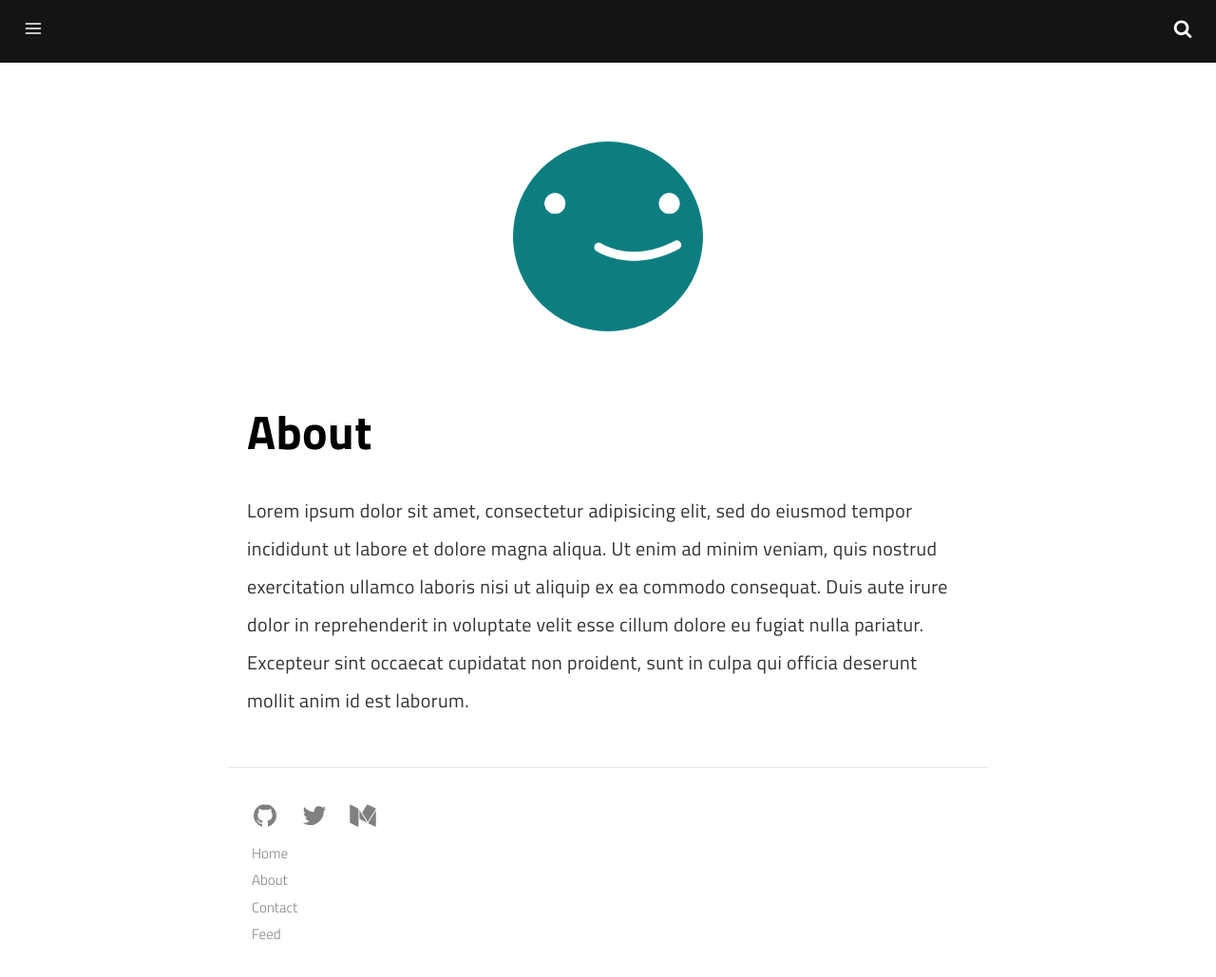
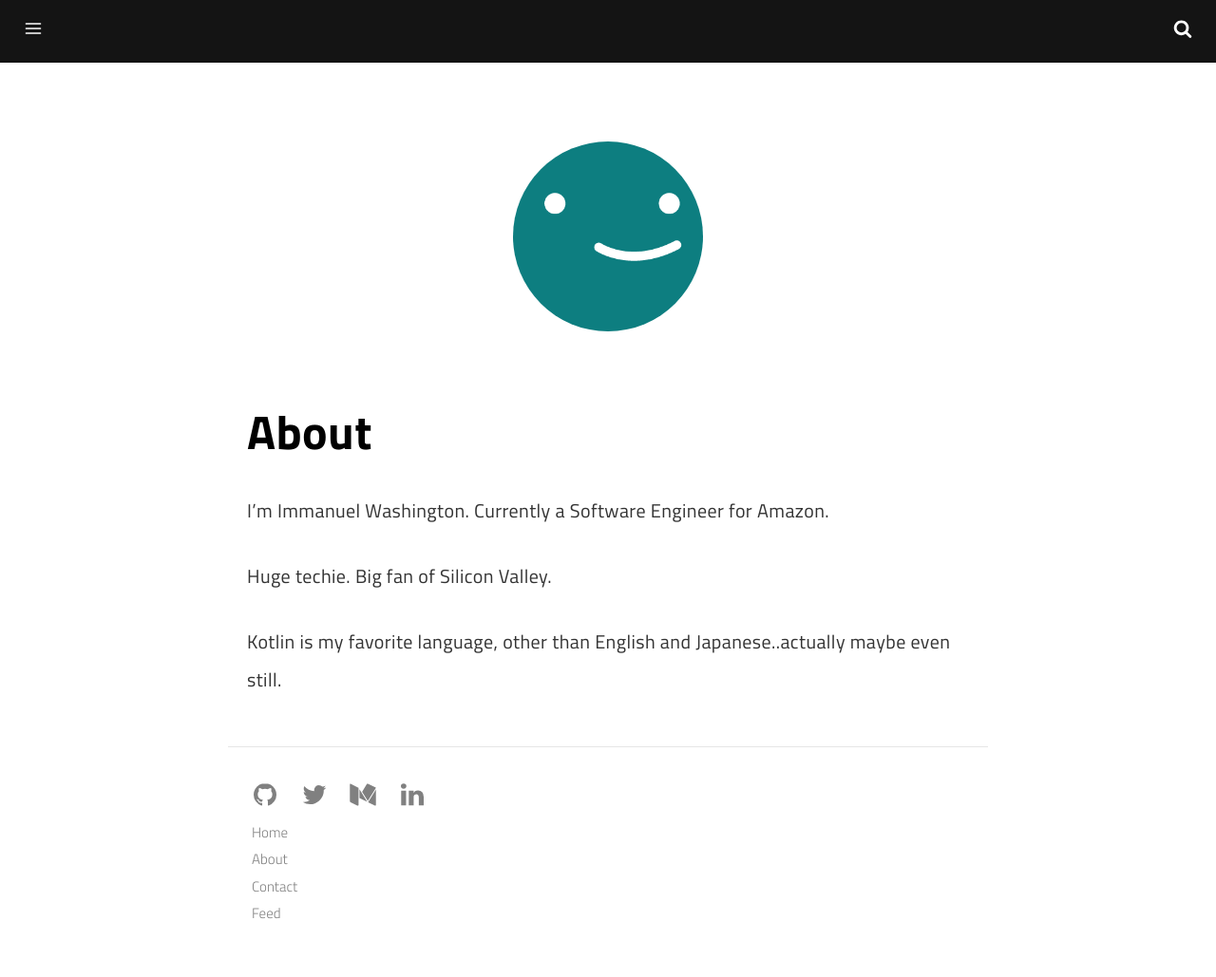
Before and after one commit to immanuelqrw/Seshat, a Jekyll site: the page built from pages/about.md, in a window 1280 px wide and 1029 px high. Shown: the whole window at 95% size. Built offline with Jekyll 4.4.1, drawn with Linux system fonts in a browser that asks for light colours; a script that is not in the unit is left out.

Commit message:
About and LinkedIn
- Added description to About page
- Added LinkedIn link

```diff
--- a/_config.yml
+++ b/_config.yml
@@ -37,6 +37,7 @@ menu:
 twitter_username: immanuelqrw
 github_username: immanuelqrw
 medium_username: ImmanuelQRW
+linkedin_username: iqrwashington
 
 # Posts Settings
 
--- a/pages/about.md
+++ b/pages/about.md
@@ -9,9 +9,8 @@ permalink: /about/
 
 # About
 
-Lorem ipsum dolor sit amet, consectetur adipisicing elit, sed do eiusmod
-tempor incididunt ut labore et dolore magna aliqua. Ut enim ad minim veniam,
-quis nostrud exercitation ullamco laboris nisi ut aliquip ex ea commodo
-consequat. Duis aute irure dolor in reprehenderit in voluptate velit esse
-cillum dolore eu fugiat nulla pariatur. Excepteur sint occaecat cupidatat non
-proident, sunt in culpa qui officia deserunt mollit anim id est laborum.
+I'm Immanuel Washington. Currently a Software Engineer for Amazon.
+
+Huge techie. Big fan of Silicon Valley.
+
+Kotlin is my favorite language, other than English and Japanese..actually maybe even still.
```
Also changed, not shown: _authors/immanuelqrw.md (+1 -0 lines), pages/about-1.md (+5 -6 lines), .run/Start.run.xml (added).
